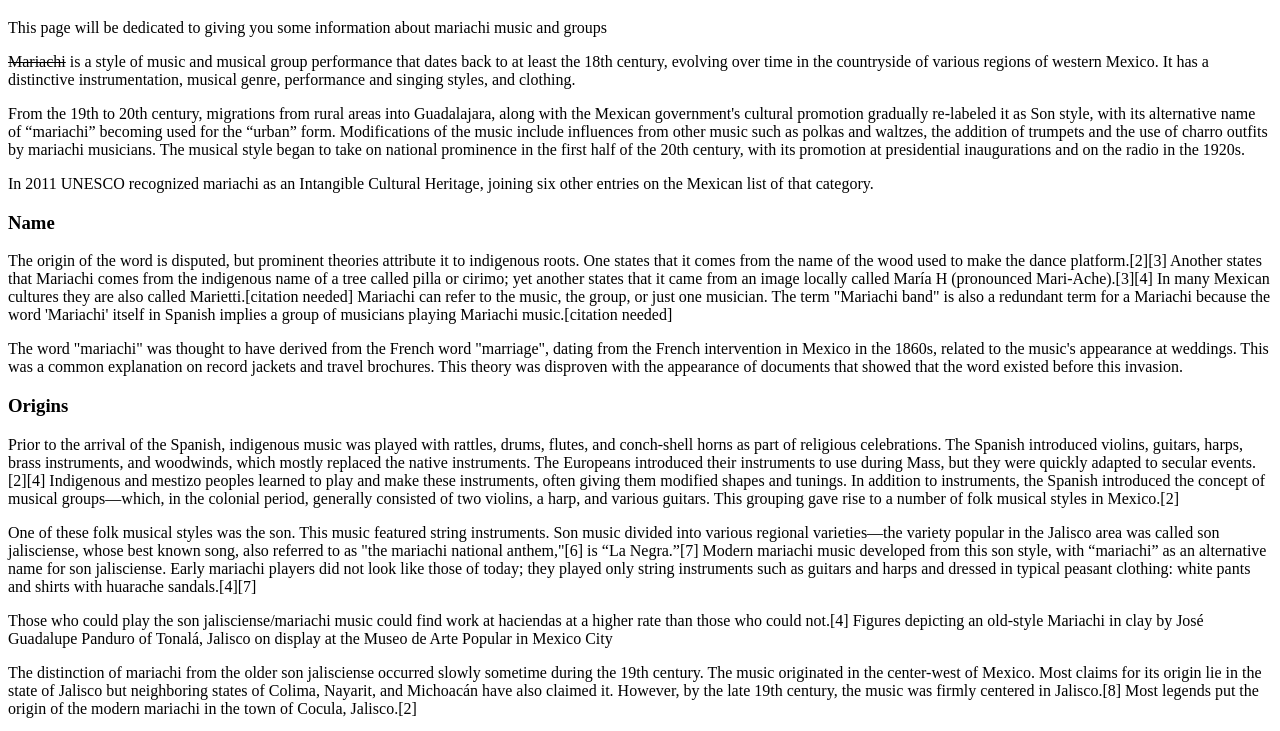
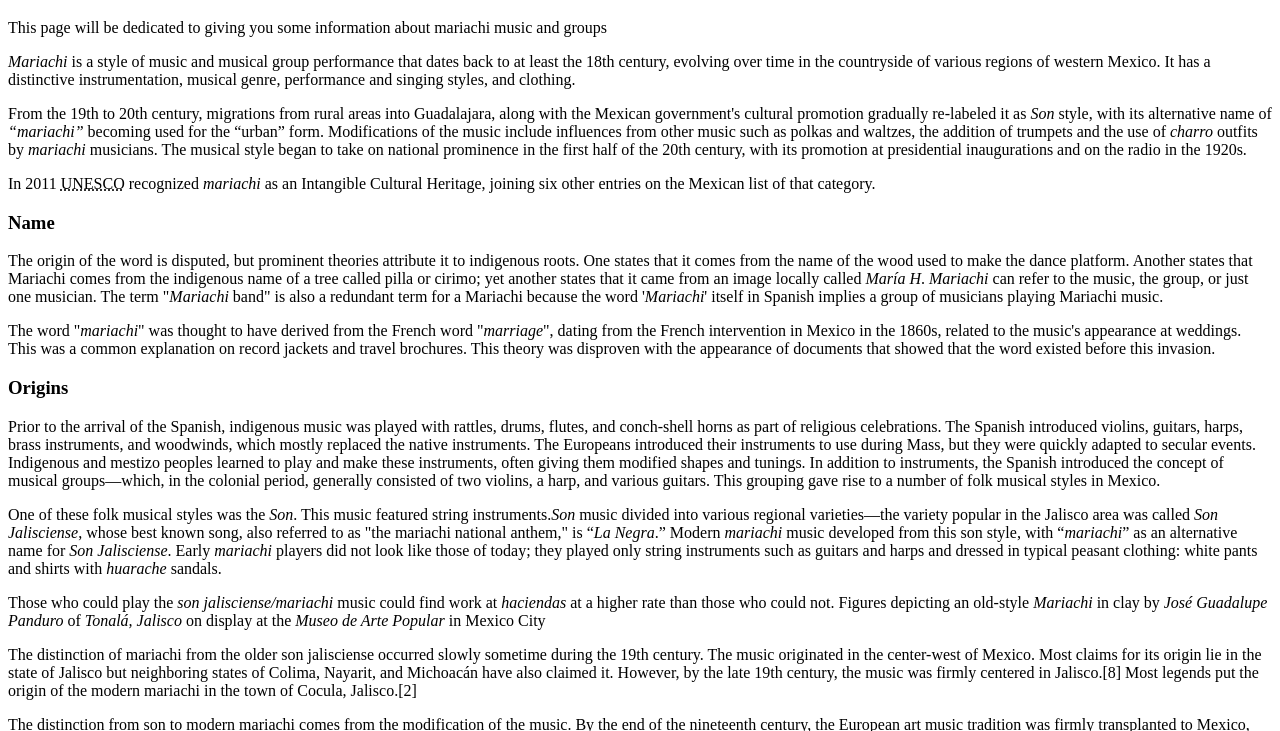
Before and after one commit to xlahtam/webProj, a plain HTML site: page index.html in a window 1280 px wide. Shown: the part 61-792 px from the top of the page. Drawn offline with Linux system fonts and the light colour scheme.

Commit message:
quarter way done with styling

```diff
--- a/index.html
+++ b/index.html
@@ -11,29 +11,29 @@
 	<p>This page will be dedicated to giving you some information about mariachi music and groups</p>
 
 	<div id="intro">
-		<p><s lan="es">Mariachi</s> is a style of music and musical group performance that dates back to at least the 18th century, evolving over time in the countryside of various regions of western Mexico. It has a distinctive instrumentation, musical genre, performance and singing styles, and clothing.</p>
+		<p><em lang="es">Mariachi</em> is a style of music and musical group performance that dates back to at least the 18th century, evolving over time in the countryside of various regions of western Mexico. It has a distinctive instrumentation, musical genre, performance and singing styles, and clothing.</p>
 
-		<p>From the 19th to 20th century, migrations from rural areas into Guadalajara, along with the Mexican government's cultural promotion gradually re-labeled it as Son style, with its alternative name of “mariachi” becoming used for the “urban” form. Modifications of the music include influences from other music such as polkas and waltzes, the addition of trumpets and the use of charro outfits by mariachi musicians. The musical style began to take on national prominence in the first half of the 20th century, with its promotion at presidential inaugurations and on the radio in the 1920s.</p>
+		<p>From the 19th to 20th century, migrations from rural areas into <span class="location" lang="es">Guadalajara</span>, along with the Mexican government's cultural promotion gradually re-labeled it as <em lang="es">Son</em> style, with its alternative name of <em lang="es">“mariachi”</em> becoming used for the “urban” form. Modifications of the music include influences from other music such as polkas and waltzes, the addition of trumpets and the use of <em lang="es">charro</em> outfits by <em lang="es">mariachi</em> musicians. The musical style began to take on national prominence in the first half of the 20th century, with its promotion at presidential inaugurations and on the radio in the 1920s.</p>
 
-		<p>In 2011 UNESCO recognized mariachi as an Intangible Cultural Heritage, joining six other entries on the Mexican list of that category.</p>
+		<p>In 2011 <abbr title="United Nations Educational, Scientific and Cultural Organization">UNESCO</abbr> recognized <em lang="es">mariachi</em> as an Intangible Cultural Heritage, joining six other entries on the Mexican list of that category.</p>
 	</div>
 
 	<div id="name">
 		<h3>Name</h3>
 
-		<p>The origin of the word is disputed, but prominent theories attribute it to indigenous roots. One states that it comes from the name of the wood used to make the dance platform.[2][3] Another states that Mariachi comes from the indigenous name of a tree called pilla or cirimo; yet another states that it came from an image locally called María H (pronounced Mari-Ache).[3][4] In many Mexican cultures they are also called Marietti.[citation needed] Mariachi can refer to the music, the group, or just one musician. The term "Mariachi band" is also a redundant term for a Mariachi because the word 'Mariachi' itself in Spanish implies a group of musicians playing Mariachi music.[citation needed]</p>
+		<p>The origin of the word is disputed, but prominent theories attribute it to indigenous roots. One states that it comes from the name of the wood used to make the dance platform. Another states that Mariachi comes from the indigenous name of a tree called pilla or cirimo; yet another states that it came from an image locally called <i class= "name" lang="es">María H</i>. <em lang="es">Mariachi</em> can refer to the music, the group, or just one musician. The term "<em lang="es">Mariachi</em> band" is also a redundant term for a Mariachi because the word '<em lang="es">Mariachi</em>' itself in Spanish implies a group of musicians playing Mariachi music.</p>
 
-		<p>The word "mariachi" was thought to have derived from the French word "marriage", dating from the French intervention in Mexico in the 1860s, related to the music's appearance at weddings. This was a common explanation on record jackets and travel brochures. This theory was disproven with the appearance of documents that showed that the word existed before this invasion.</p>
+		<p>The word "<em lang="es">mariachi</em>" was thought to have derived from the French word "<em lang="fr">marriage</em>", dating from the French intervention in Mexico in the 1860s, related to the music's appearance at weddings. This was a common explanation on record jackets and travel brochures. This theory was disproven with the appearance of documents that showed that the word existed before this invasion.</p>
 	</div>
 
 	<div id="origins">
 		<h3>Origins</h3>
-		<p>Prior to the arrival of the Spanish, indigenous music was played with rattles, drums, flutes, and conch-shell horns as part of religious celebrations. The Spanish introduced violins, guitars, harps, brass instruments, and woodwinds, which mostly replaced the native instruments. The Europeans introduced their instruments to use during Mass, but they were quickly adapted to secular events.[2][4] Indigenous and mestizo peoples learned to play and make these instruments, often giving them modified shapes and tunings. In addition to instruments, the Spanish introduced the concept of musical groups—which, in the colonial period, generally consisted of two violins, a harp, and various guitars. This grouping gave rise to a number of folk musical styles in Mexico.[2]</p>
+		<p>Prior to the arrival of the Spanish, indigenous music was played with rattles, drums, flutes, and conch-shell horns as part of religious celebrations. The Spanish introduced violins, guitars, harps, brass instruments, and woodwinds, which mostly replaced the native instruments. The Europeans introduced their instruments to use during Mass, but they were quickly adapted to secular events. Indigenous and mestizo peoples learned to play and make these instruments, often giving them modified shapes and tunings. In addition to instruments, the Spanish introduced the concept of musical groups—which, in the colonial period, generally consisted of two violins, a harp, and various guitars. This grouping gave rise to a number of folk musical styles in Mexico.</p>
 
-		<p>One of these folk musical styles was the son. This music featured string instruments. Son music divided into various regional varieties—the variety popular in the Jalisco area was called son jalisciense, whose best known song, also referred to as "the mariachi national anthem,"[6] is “La Negra.”[7] Modern mariachi music developed from this son style, with “mariachi” as an alternative name for son jalisciense. Early mariachi players did not look like those of today; they played only string instruments such as guitars and harps and dressed in typical peasant clothing: white pants and shirts with huarache sandals.[4][7]<p>
+		<p>One of these folk musical styles was the <em lang="es">Son</em>. This music featured string instruments.<em lang="es">Son</em> music divided into various regional varieties—the variety popular in the <span class="location" lang="es">Jalisco</span> area was called <em lang="es">Son Jalisciense</em>, whose best known song, also referred to as "the mariachi national anthem," is “<em class="song" lang="es">La Negra</em>.” Modern <em lang="es">mariachi</em> music developed from this son style, with “<em lang="es">mariachi</em>” as an alternative name for <em lang="es">Son Jalisciense</em>. Early <em lang="es">mariachi</em> players did not look like those of today; they played only string instruments such as guitars and harps and dressed in typical peasant clothing: white pants and shirts with <em class="clothing" lang="es">huarache</em> sandals.<p>
 
-		<p>Those who could play the son jalisciense/mariachi music could find work at haciendas at a higher rate than those who could not.[4]
-		Figures depicting an old-style Mariachi in clay by José Guadalupe Panduro of Tonalá, Jalisco on display at the Museo de Arte Popular in Mexico City</p>
+		<p>Those who could play the <em class="music style" lang="es">son jalisciense/mariachi</em> music could find work at <em lang="es">haciendas</em> at a higher rate than those who could not.
+		Figures depicting an old-style <em lang="es">Mariachi</em> in clay by <em class="name" lang="es">José Guadalupe Panduro</em> of <em class="location" lang="es">Tonalá, Jalisco</em> on display at the <em lang="es">Museo de Arte Popular</em> in Mexico City</p>
 
 		<p>The distinction of mariachi from the older son jalisciense occurred slowly sometime during the 19th century. The music originated in the center-west of Mexico. Most claims for its origin lie in the state of Jalisco but neighboring states of Colima, Nayarit, and Michoacán have also claimed it. However, by the late 19th century, the music was firmly centered in Jalisco.[8] Most legends put the origin of the modern mariachi in the town of Cocula, Jalisco.[2]</p>
 
```
